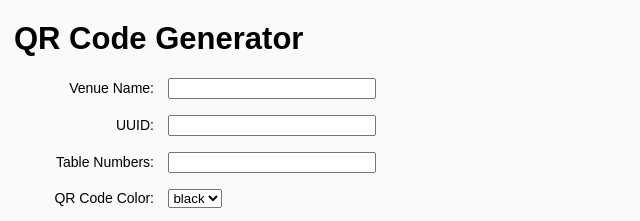
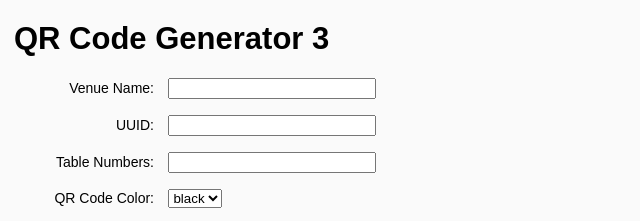
Before and after one commit to messina614/location_marker_generator, a plain HTML site: page index.html in a window 1280 px wide. Shown: the top 221 px of the page, 226-866 px from the left. Drawn offline with nearby package versions, Linux system fonts and the light colour scheme.

Commit message:
Update index.html

```diff
--- a/index.html
+++ b/index.html
@@ -53,7 +53,7 @@
 </head>
 <body>
     <div class="container">
-        <h1>QR Code Generator</h1>
+        <h1>QR Code Generator 3</h1>
         <form id="generatorForm">
             <p>
                 <label for="venueName">Venue Name:</label>
```
